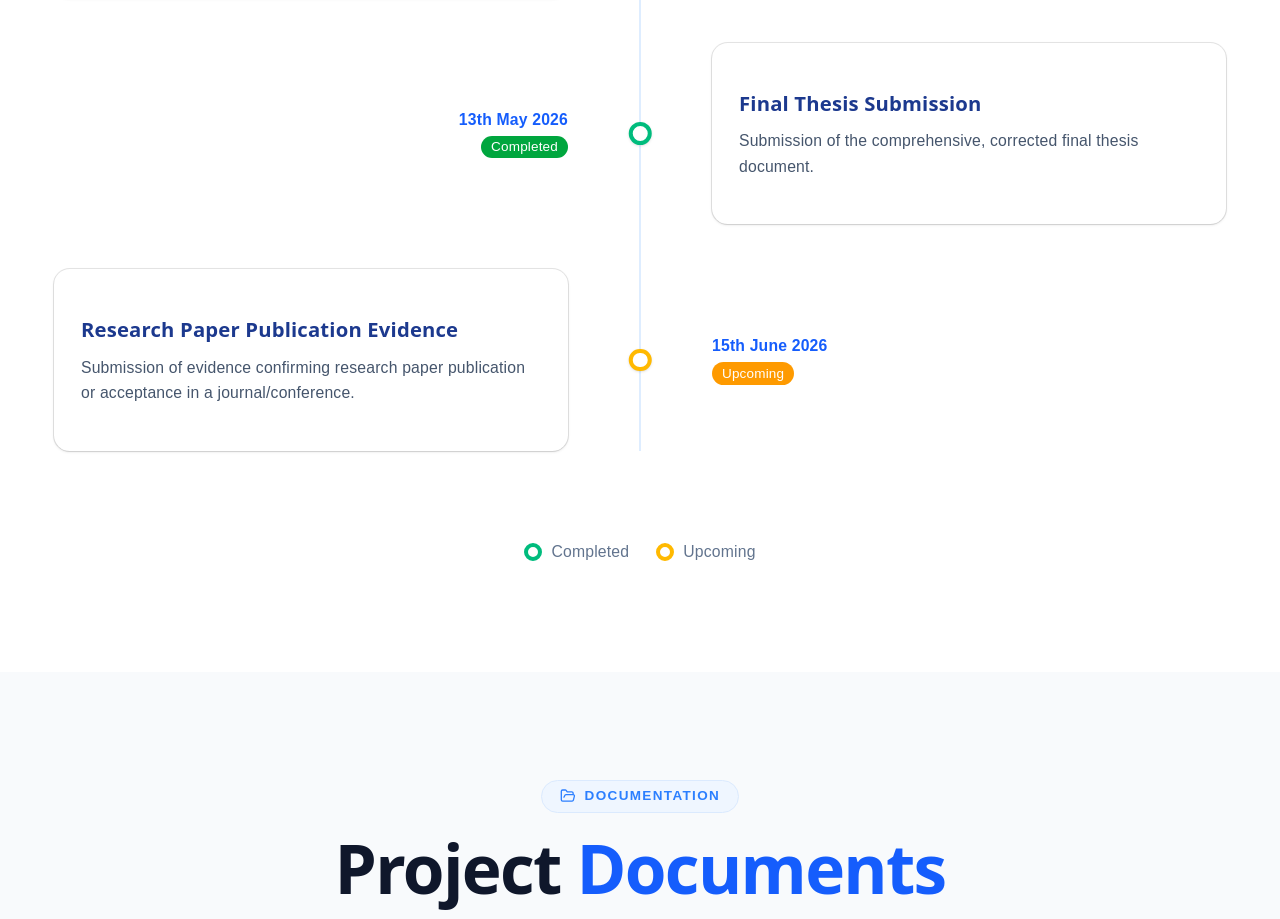
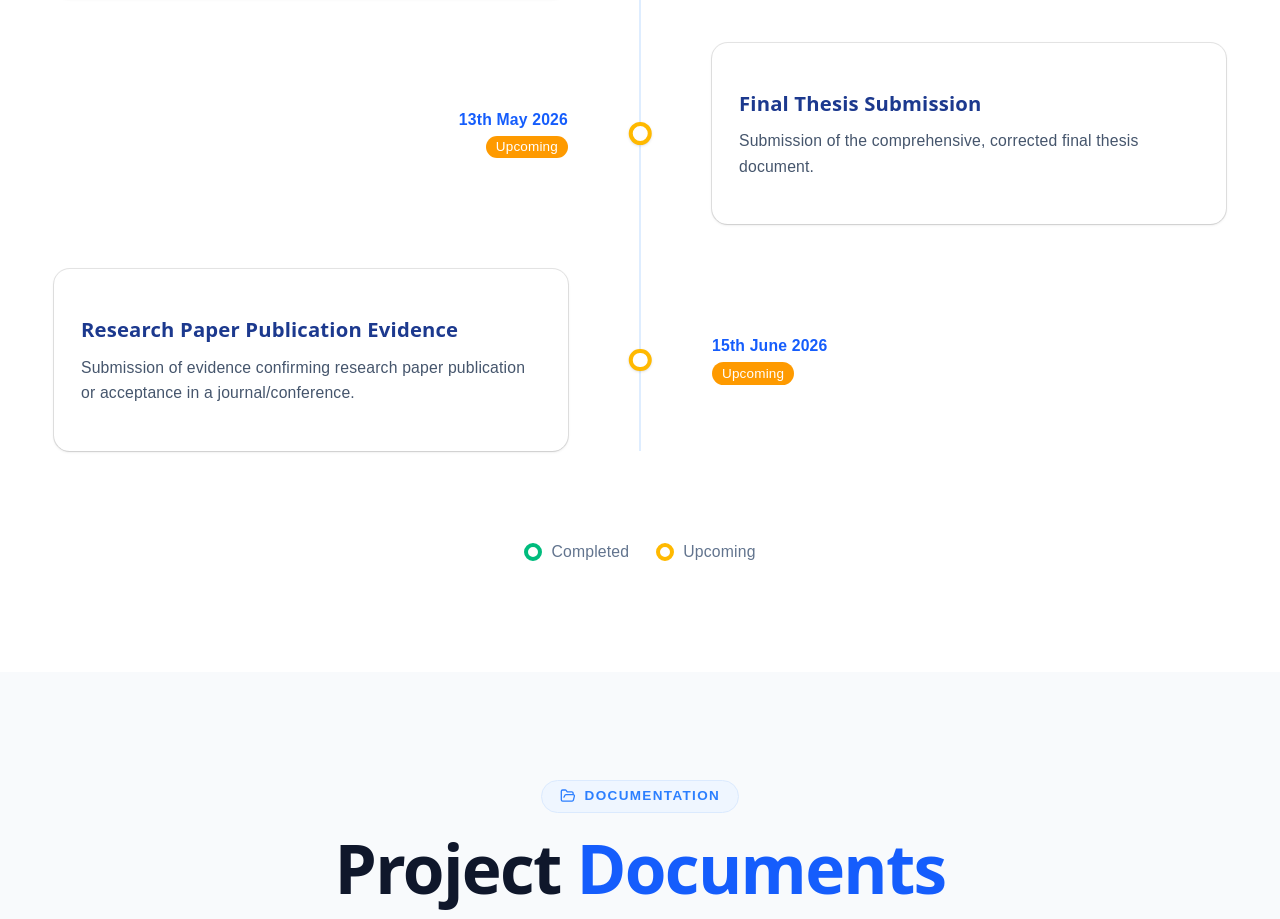
Before and after one commit to UvinduHewage/buildora, a React (Vite) app: page / in a window 1280 px wide. Shown: the part 10240-11159 px from the top of the page. Built offline with nearby package versions, Linux system fonts and the light colour scheme.

Commit message:
Update the Timeline

```diff
--- a/src/components/sections/Timeline.jsx
+++ b/src/components/sections/Timeline.jsx
@@ -51,7 +51,7 @@ const milestones = [
     title: "Final Thesis Submission",
     desc: "Submission of the comprehensive, corrected final thesis document.",
     marks: "N/A",
-    status: "Completed",
+    status: "Upcoming",
   },
   {
     date: "15th June 2026",
```
